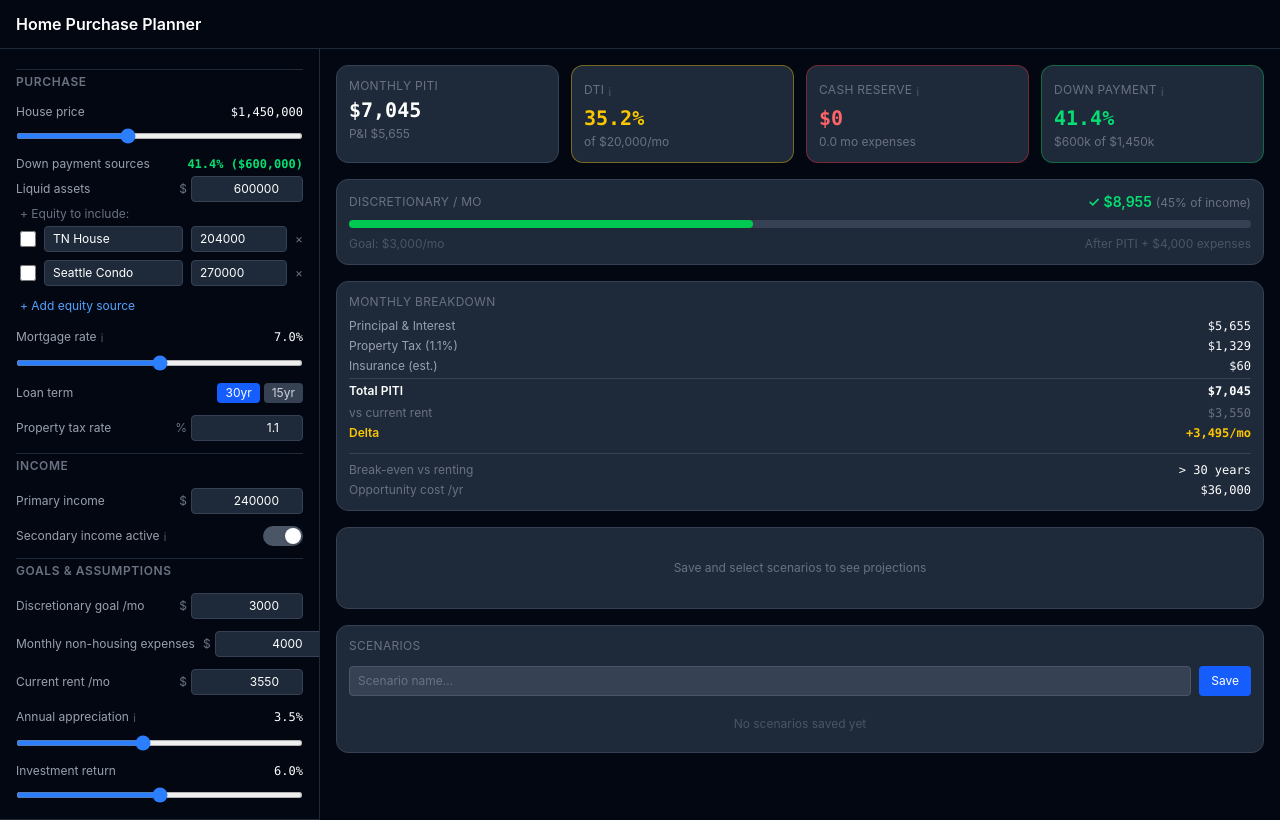
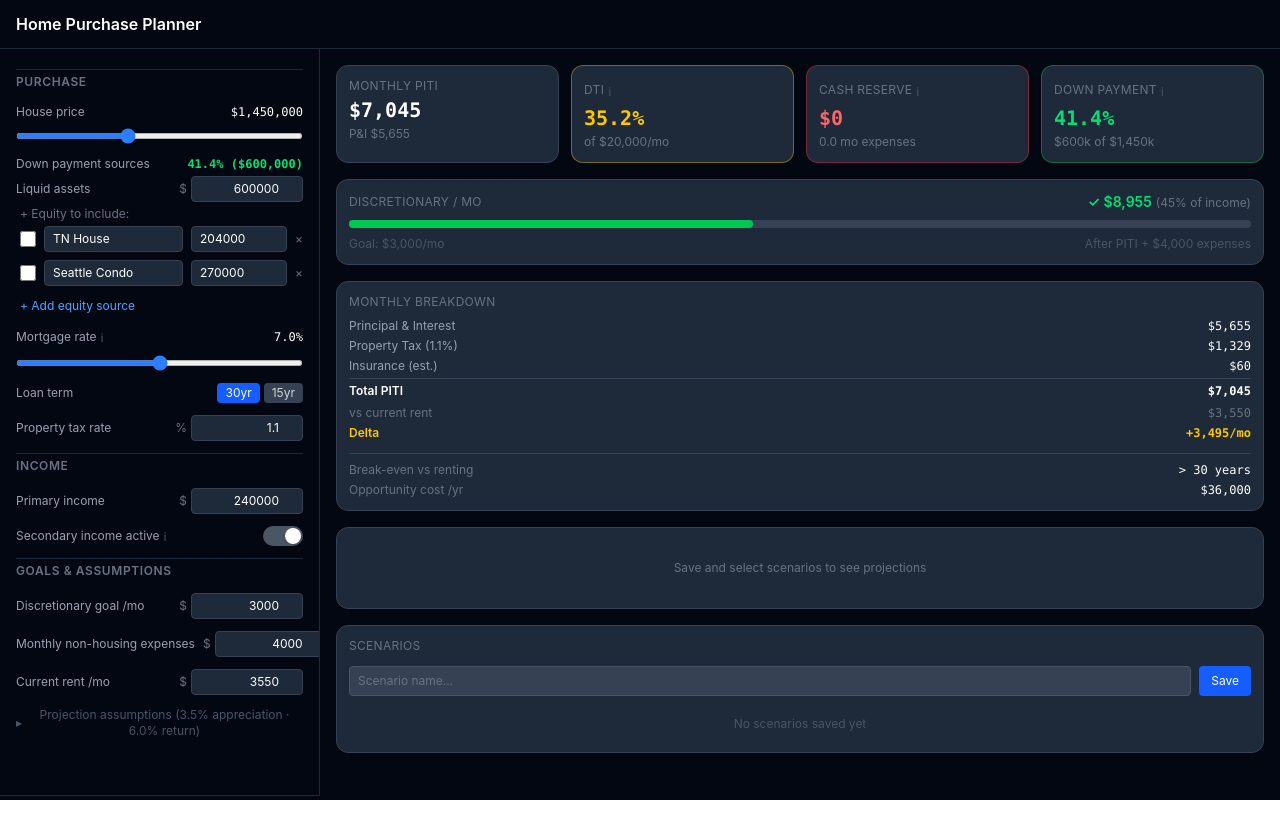
Before and after one commit to gallak87/fin, a React (Vite) app: page / in a window 1280 px wide. Built offline with nearby package versions, Linux system fonts and the light colour scheme; the HTML template or start-up script is replaced by a standard one.

Commit message:
feat: collapsible projection assumption sliders

```diff
--- a/src/components/InputPanel.tsx
+++ b/src/components/InputPanel.tsx
@@ -1,3 +1,4 @@
+import { useState } from 'react'
 import { useStore } from '../store'
 import { EquitySourceList } from './EquitySourceList'
 import { Tooltip } from './Tooltip'
@@ -131,6 +132,7 @@ function SectionHeader({ label }: { label: string }) {
 
 export function InputPanel() {
   const { inputs, setInputs } = useStore()
+  const [showProjectionSliders, setShowProjectionSliders] = useState(false)
   const metrics = computeMetrics(inputs)
   const downTotal = totalDownPayment(inputs)
   const downPct = inputs.housePrice > 0 ? (downTotal / inputs.housePrice) * 100 : 0
@@ -252,6 +254,15 @@ export function InputPanel() {
       <NumberInput label="Monthly non-housing expenses" value={inputs.monthlyNonHousingExpenses} onChange={(v) => setInputs({ monthlyNonHousingExpenses: v })} />
       <NumberInput label="Current rent /mo" value={inputs.currentRent} onChange={(v) => setInputs({ currentRent: v })} />
 
+      <button
+        onClick={() => setShowProjectionSliders((v) => !v)}
+        className="flex items-center gap-1 text-xs text-gray-600 hover:text-gray-400"
+      >
+        <span>{showProjectionSliders ? '▾' : '▸'}</span>
+        Projection assumptions ({inputs.annualAppreciation.toFixed(1)}% appreciation · {inputs.investmentReturn.toFixed(1)}% return)
+      </button>
+      {showProjectionSliders && (
+        <>
           <SliderRow
             label="Annual appreciation"
             value={inputs.annualAppreciation}
@@ -271,6 +282,8 @@ export function InputPanel() {
             onChange={(v) => setInputs({ investmentReturn: v })}
             display={`${inputs.investmentReturn.toFixed(1)}%`}
           />
+        </>
+      )}
     </div>
   )
 }
```
Lines whose indentation alone changed are shown as unchanged.
